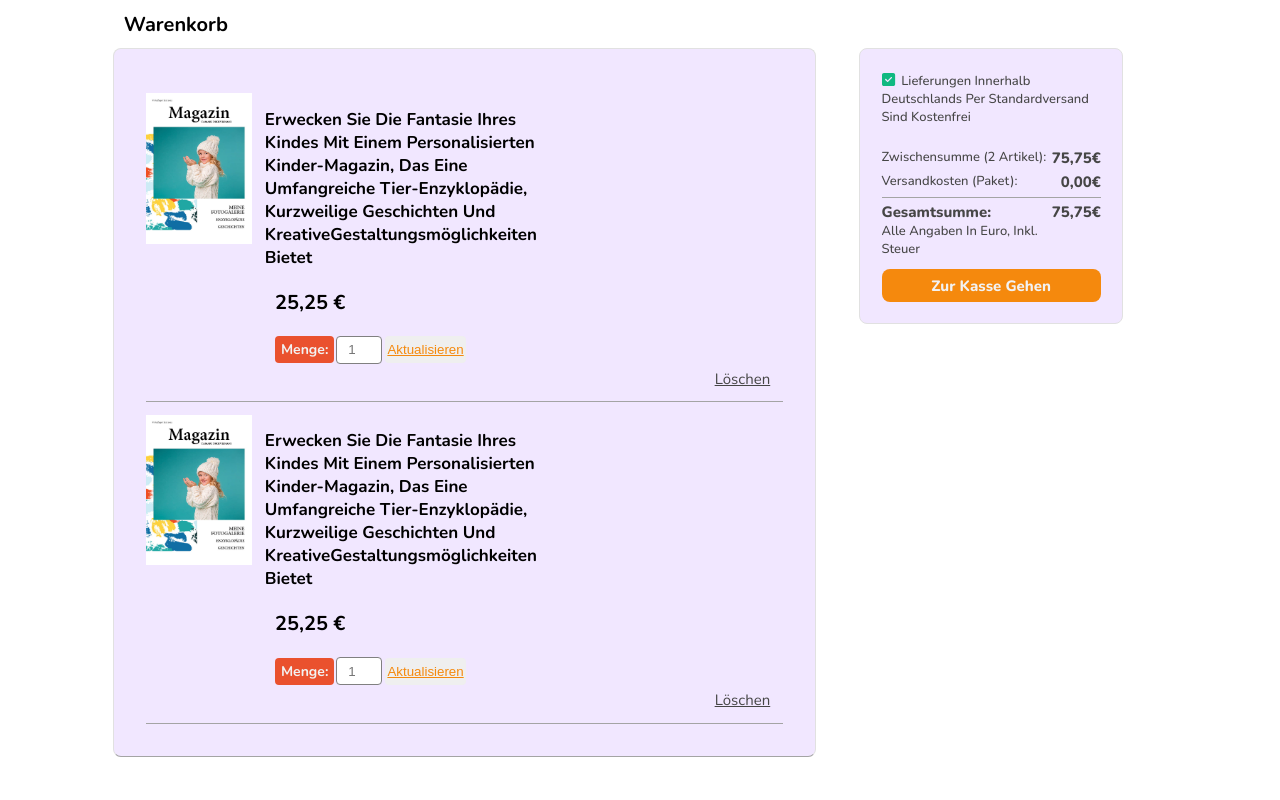
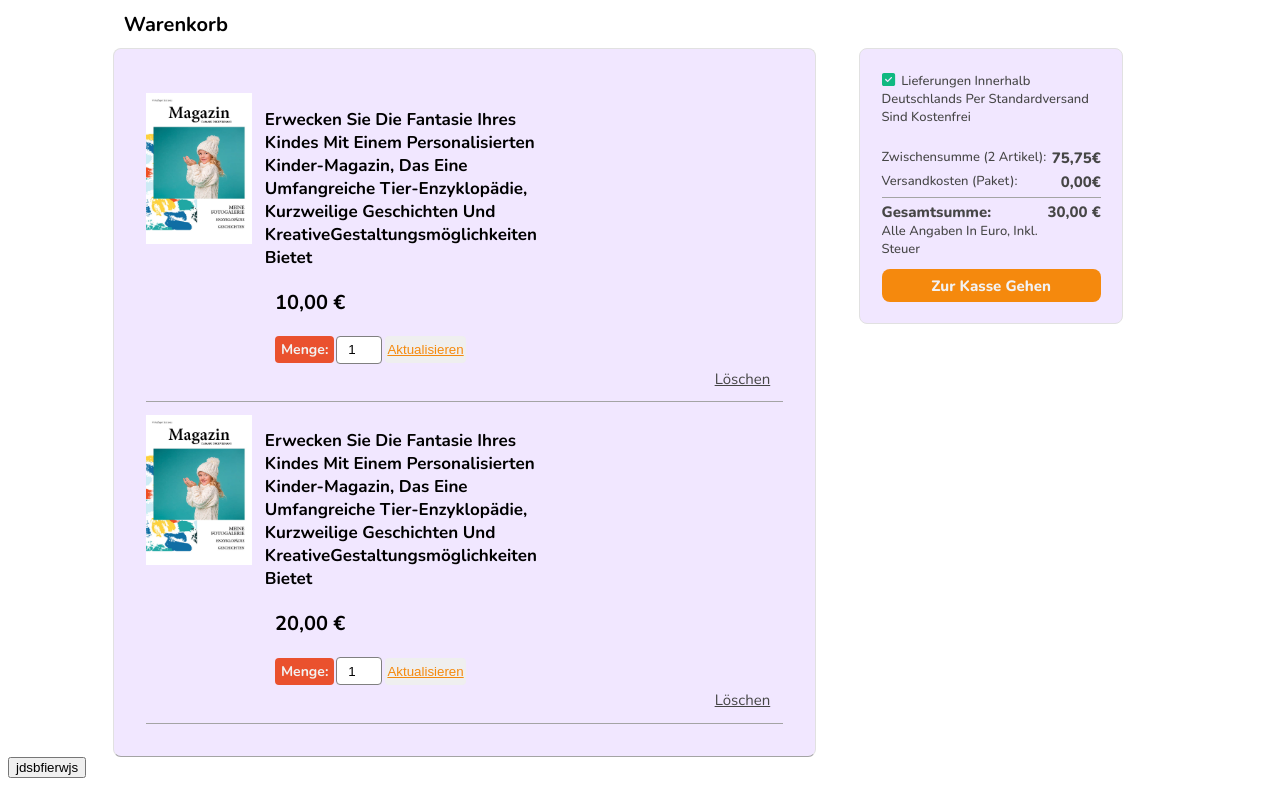
Before and after one commit to Ilia898/Angular-SASS-project-page-banners, an Angular app in the folder pagesandparts/: page /warenkorb in a window 1280 px wide. Built offline with nearby package versions, Linux system fonts and the light colour scheme.

Commit message:
28.02.23-2

```diff
--- a/pagesandparts/src/app/Json/warenkorb.json
+++ b/pagesandparts/src/app/Json/warenkorb.json
@@ -3,17 +3,17 @@
     {
       "image":"../../assets/warenkorb-image/HOME.jpg",
       "title":"Erwecken Sie die Fantasie Ihres Kindes mit einem personalisierten Kinder-Magazin, das eine umfangreiche Tier-Enzyklopädie, kurzweilige Geschichten und kreativeGestaltungsmöglichkeiten bietet",
-      "price":"25.25",
-      "menge": "1",
-      "versandkosten":"0,00"
+      "price":10.00,
+      "menge": 1,
+      "versandkosten":0.00
     },
 
     {
       "image":"../../assets/warenkorb-image/HOME.jpg",
       "title":"Erwecken Sie die Fantasie Ihres Kindes mit einem personalisierten Kinder-Magazin, das eine umfangreiche Tier-Enzyklopädie, kurzweilige Geschichten und kreativeGestaltungsmöglichkeiten bietet",
-      "price":"25.25",
-      "menge": "1",
-      "versandkosten":"0,00"
+      "price":20.00,
+      "menge": 1,
+      "versandkosten":0.00
     }
   ]
 }
--- a/pagesandparts/src/app/pages/warenkorb/warenkorb.component.html
+++ b/pagesandparts/src/app/pages/warenkorb/warenkorb.component.html
@@ -11,7 +11,7 @@
           <div class="price"><P>{{product.price | currency: 'EUR': 'symbol'}}</P></div>
           <div class="menge">
             <span>menge:</span>
-            <input type="number" [placeholder]="product.menge">
+            <input type="number" [placeholder]="product.menge" [(ngModel)]="product.menge">
             <button>Aktualisieren</button>
           </div>
           <div class="links">
@@ -40,7 +40,7 @@
             <span>alle Angaben in Euro, inkl. Steuer</span>
           </div>
           <div class="number">
-            <span>75,75€</span>
+            <span>{{totalPrice | currency: 'EUR': 'symbol'}}</span>
           </div>
         </div>
       </div>
@@ -50,3 +50,4 @@
     </div>
   </div>
  </div>
+ <button (click)="hnhGgg()">jdsbfierwjs</button>
--- a/pagesandparts/src/app/pages/warenkorb/warenkorb.component.ts
+++ b/pagesandparts/src/app/pages/warenkorb/warenkorb.component.ts
@@ -12,4 +12,21 @@ export class WarenkorbComponent {
   iconCheck = faCheckSquare;
   product = products.products;
 
+
+  totalPrice = 0;
+
+  ngOnInit() {
+    this.totalPrice = this.product.reduce((sum: any, item: {
+      menge: any; price: any;
+}) => sum + (item.price *  item.menge), 0);
+  }
+
+
+  hnhGgg(){
+    console.log(this.product.menge);
+  }
+
+
+
+
 }
```
Also changed, not shown: 1 other file (tests, documents, lock files or other folders).
